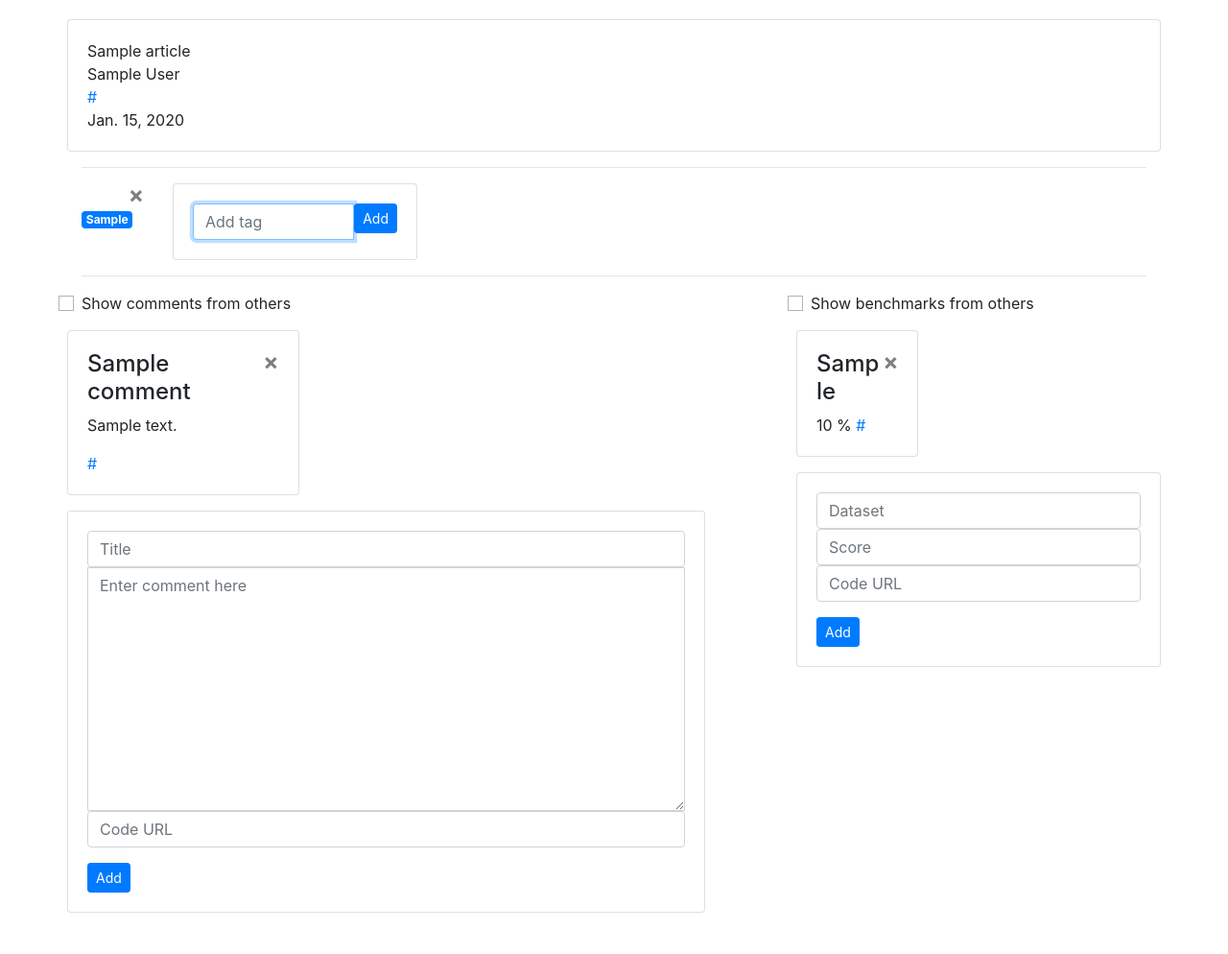
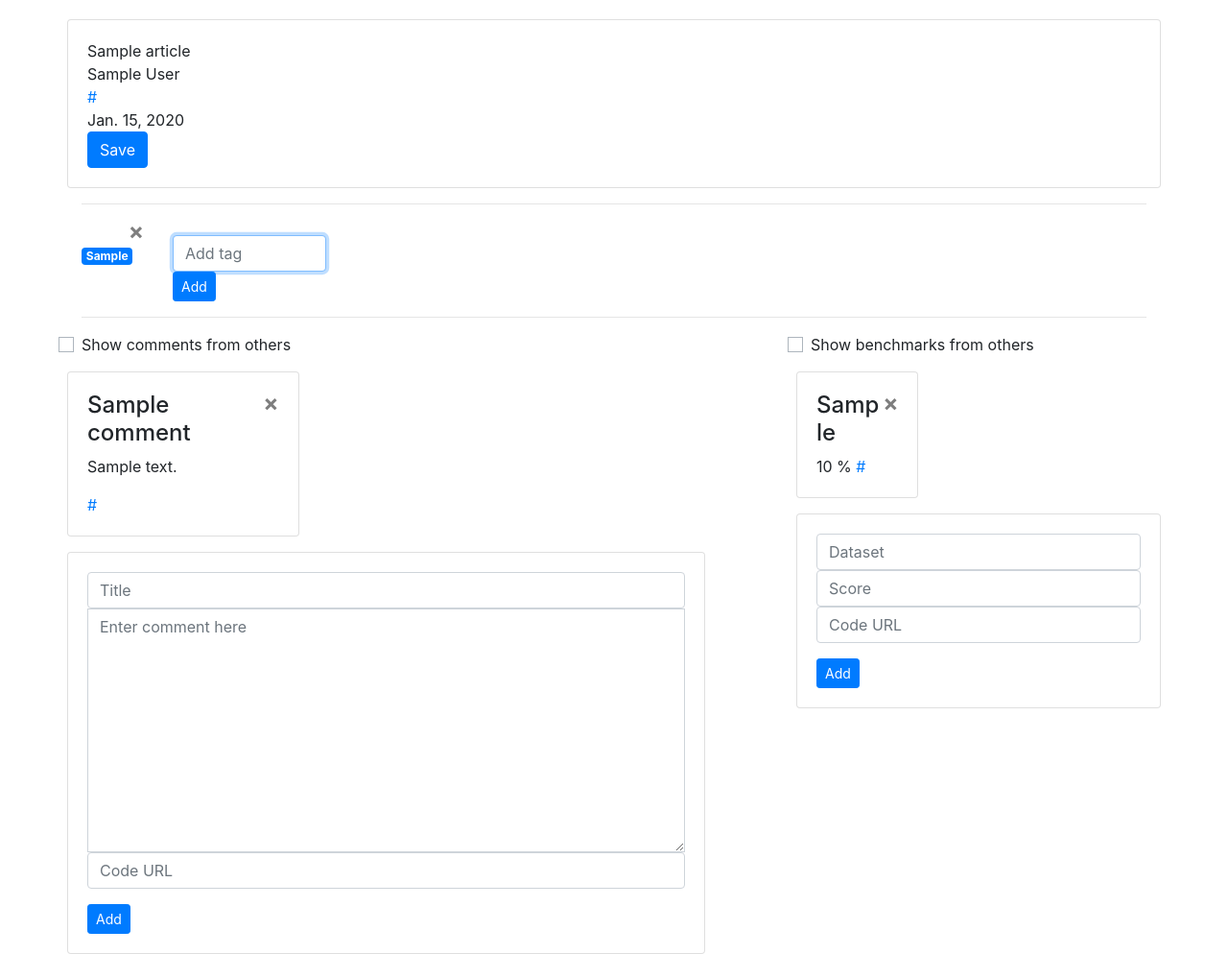
Before and after one commit to PieterBlomme/whatdidilearn, a Django app: page /1/ in a window 1280 px wide. Shown: the part 56-1050 px from the top of the page at 96% size. Before the commit the page ends 1007 px from the top, so only its background shows below. Run offline with Django 3.2, Linux system fonts and the light colour scheme; tables that the repository leaves empty hold one stand-in row (values such as "Sample post"); some libraries are stand-ins or nearby versions.

Commit message:
Save to library

```diff
--- a/whatdidilearn/learnsomething/templates/learnsomething/article_detail.html
+++ b/whatdidilearn/learnsomething/templates/learnsomething/article_detail.html
@@ -9,6 +9,12 @@
       <br>
       <a href="{{ article.url}}"> {{ article.url }}</a>
       <br> {{ article.date }}
+      <br>
+      <form method="post" action="{% url 'add to library' %}">
+        {% csrf_token %} {{ form.non_field_errors }}
+        <input type="hidden" id="pk" name="pk" value={{ article.id }}>
+        <button class="btn btn-primary" id="library_save_{{ article.id }}" title="Save"> Save</button>
+      </form>
     </div>
   </div>
 </div>
@@ -31,20 +37,13 @@
     </form>
   </div>
   {% endfor %}
-  <div class="col-3 ">
-    <div class="card h-100 w-100">
-      <div class="card-body">
+  <div class="col-2 ">
     <form>
-          <div class="input-group">
+      <div class="row mt-3"></div>
       <input type="text" class="form-control input-sm" placeholder="Add tag" required autofocus name="add_tag" id="add_tag">
-            <span class="input-group-btn-sm">
       <button class="btn btn-primary btn-sm" id="" title="Add">Add</button>
-            </span>
-          </div>
 
     </form>
-      </div>
-    </div>
   </div>
 </div>
 
--- a/whatdidilearn/learnsomething/urls.py
+++ b/whatdidilearn/learnsomething/urls.py
@@ -12,5 +12,6 @@ urlpatterns = [
     url(r'^reset_done/$', auth_views.PasswordResetDoneView.as_view(), name='password_reset_done'),
     url(r'^signup/$', views.signup, name='signup'),
     url(r'home', views.home, name='home'), #TODO: make sure URL only works for home page (separate app?)
+    url(r'library', views.add_to_lib, name='add to library'),
     path('<str:pk>/', views.ArticleDetailView.as_view(), name='detail'),
 ]
--- a/whatdidilearn/learnsomething/views.py
+++ b/whatdidilearn/learnsomething/views.py
@@ -1,4 +1,5 @@
 from django.contrib.auth import login, authenticate
+from django.contrib.auth.decorators import login_required
 from django.contrib.auth.forms import UserCreationForm
 from django.shortcuts import render, redirect, get_object_or_404
 from django.views.generic.base import View
@@ -34,9 +35,23 @@ def home(request):
     return render(request, 'learnsomething/home.html', {'articles': articles,
                                                         'checkbox' : checkbox_val #send it back
                                                         })
+@login_required
+def add_to_lib(request):
+    if request.method == 'POST':
+        pk = request.POST['pk']
+        paper = get_object_or_404(Article, pk=pk)
+        user = request.user
+
+        #No duplicates
+        if not Library.objects.filter(paper=paper).filter(user=user).exists():
+            lib_item = Library(paper=paper, user=user)
+            lib_item.save()
+
+    return redirect('detail', pk=pk)
 
 class ArticleDetailView(View):
     def get(self, request, *args, **kwargs):
+        print(kwargs['pk'])
         article = get_object_or_404(Article, pk=kwargs['pk'])
         tags = Tag.objects.filter(paper_id=article)
         benchmarks = Benchmark.objects.filter(paper_id=article)
```
Also changed, not shown: whatdidilearn/learnsomething/templates/learnsomething/home.html (+16 -15 lines). Lines whose indentation alone changed are shown as unchanged.
